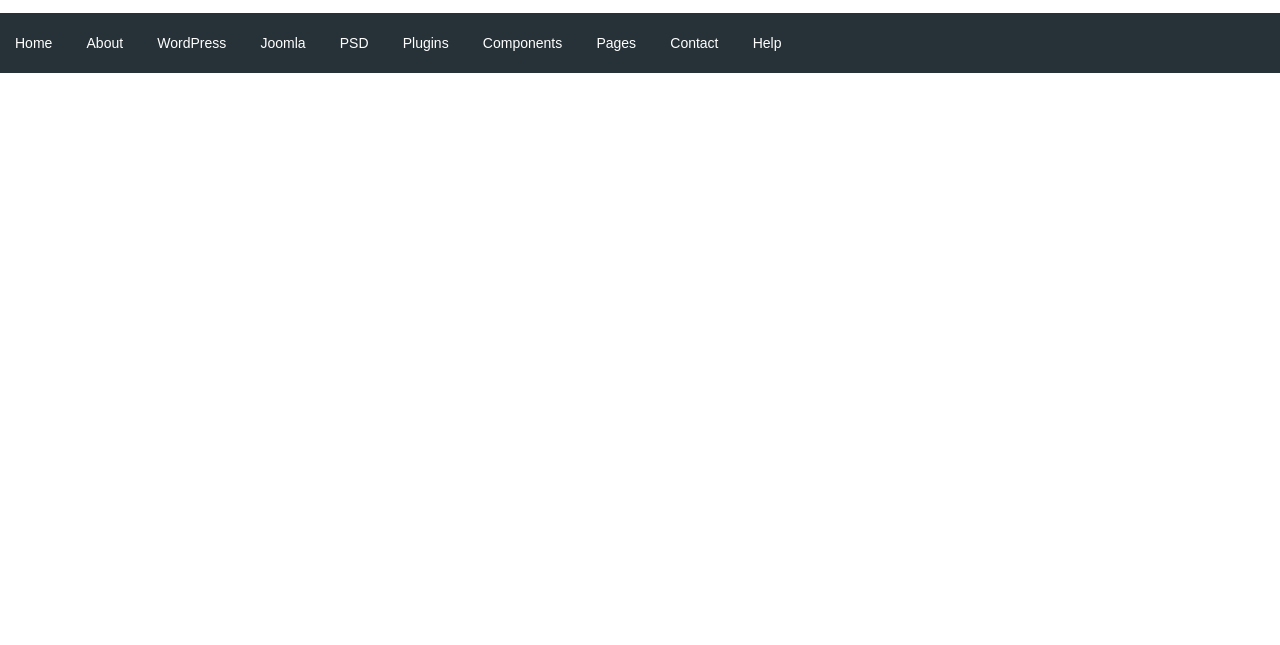
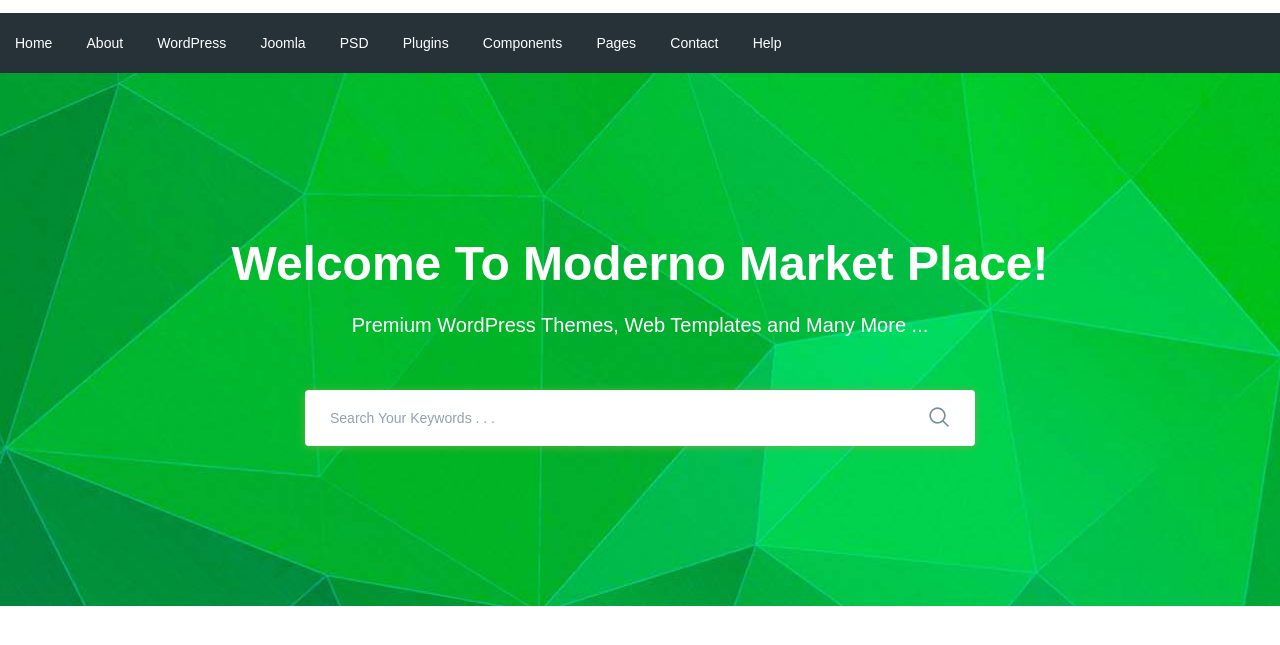
Before and after one commit to sabdroid/moderno, a website: page app/index.html in a window 1280 px wide. Shown: the part 77-722 px from the top of the page. Drawn offline with nearby package versions, Linux system fonts and the light colour scheme; files that its build step writes are made by us from their sources.

Commit message:
added search section

```diff
--- a/app/index.html
+++ b/app/index.html
@@ -95,8 +95,28 @@
                 </nav>
             </div>
         </div>
+    </header>
 
-    </header>
+    <section class="search" style="background-image: url(images/search-bg.jpg)">
+        <div class="container">
+            <div class="search__inner">
+                <div class="search__inner-title">
+                    Welcome To Moderno Market Place!
+                </div>
+                <div class="search__inner-text">
+                    Premium WordPress Themes, Web Templates and Many More ...
+                </div>
+                <div class="search__inner-form">
+                    <form>
+                        <input type="text" placeholder="Search Your Keywords . . ." required>
+                        <button type="submit">
+                            <img src="images/icons/search.png" alt="">
+                        </button>
+                    </form>
+                </div>
+            </div>
+        </div>
+    </section>
 
 
     <script src="https://ajax.googleapis.com/ajax/libs/jquery/3.6.0/jquery.min.js"></script>
--- a/app/scss/style.scss
+++ b/app/scss/style.scss
@@ -2,20 +2,23 @@
 @import 'global';
 @import 'fonts';
 
-.header__top-inner{
+.header__top-inner {
     display: flex;
     justify-content: space-between;
     height: 90px;
     align-items: center;
 }
-.header__text{
+
+.header__text {
     margin-left: auto;
     margin-right: 50px;
-    span{
+
+    span {
         color: $red;
     }
 }
-.header__btn{
+
+.header__btn {
     padding: 4px;
     width: 72px;
     border-radius: 4px;
@@ -23,30 +26,97 @@
     color: #fff;
     font-size: 12px;
 }
-.header__btn-login{
+
+.header__btn-login {
     background-color: $green;
 }
-.header__btn-register{
+
+.header__btn-register {
     background-color: $red;
     margin-left: 7px;
 }
-.header__menu{
+
+.header__menu {
     background-color: $bg;
 }
-.menu{
+
+.menu {
     display: flex;
     align-items: center;
     height: 60px;
 }
-.menu__list{
-    li{
+
+.menu__list {
+    li {
         display: inline-block;
-        & + li{
+
+        &+li {
             margin-left: 30px;
         }
     }
-    a{
+
+    a {
         color: #fff;
         font-size: 14px;
     }
 }
+
+.search {
+    background-repeat: no-repeat;
+    background-size: cover;
+    background-position: center;
+    min-height: 533px;
+}
+
+.search__inner {
+    padding: 155px 0px 100px;
+    color: #fff;
+    text-align: center;
+
+    &-title {
+        margin-bottom: 10px;
+        font-size: 48px;
+        font-weight: 700;
+        line-height: 72px;
+    }
+
+    &-text {
+        margin-bottom: 50px;
+        font-size: 20px;
+        font-weight: 500;
+        line-height: 30px;
+    }
+
+    &-form {
+        max-width: 670px;
+        margin: 0 auto;
+        position: relative;
+
+        input {
+            display: block;
+            width: 100%;
+            box-shadow: 0px 1px 10px 0px rgba(124, 178, 64, 0.75);
+            border-radius: 4px;
+            height: 56px;
+            border: none;
+            font-size: 14px;
+            font-weight: 500;
+            padding-left: 25px;
+            padding-right: 60px;
+
+            &::placeholder {
+                color: #90a4ae;
+                font-weight: 500;
+            }
+        }
+
+        button {
+            position: absolute;
+            border: none;
+            background-color: transparent;
+            right: 20px;
+            top: 16px;
+        }
+
+    }
+}
```
Also changed, not shown: app/images/icons/search.png (added), app/images/icons/search.svg (added), app/images/search-bg.jpg (added).
